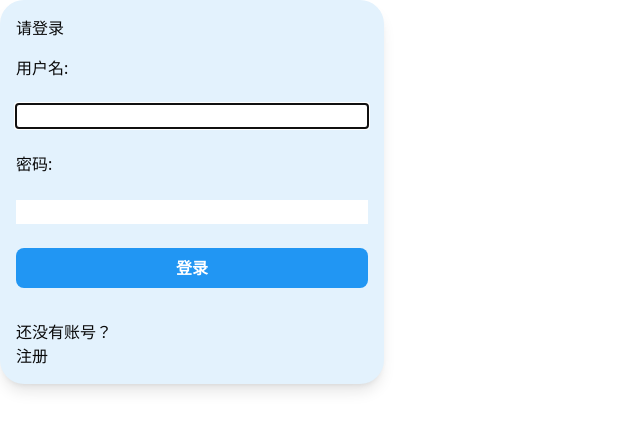
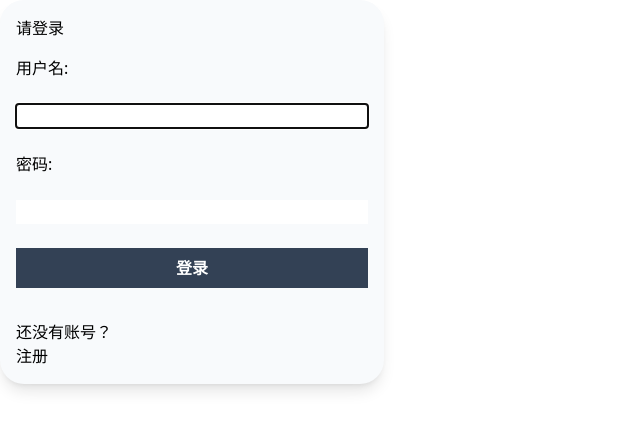
Before and after one commit to Miracle-Shen/BlackHouse, a React app in the folder frontend/: page /login in a window 1280 px wide. Shown: the top 430 px of the page, without its empty margins (0-640 px from the left). Built offline with nearby package versions, Linux system fonts and the light colour scheme; the HTML template or start-up script is replaced by a standard one.

Commit message:
feat: update function

```diff
--- a/frontend/src/context/AuthProvider.tsx
+++ b/frontend/src/context/AuthProvider.tsx
@@ -3,7 +3,7 @@ import { createContext, useEffect, useState } from "react";
 const AuthContext = createContext({});
 
 export const AuthProvider = ({ children }) => {
-    const [auth, setAuth] = useState(() => {
+/*     const [auth, setAuth] = useState(() => {
         const storeAuth = localStorage.getItem('auth');
         return storeAuth ? JSON.parse(storeAuth) : {};
     });
@@ -29,8 +29,8 @@ export const AuthProvider = ({ children }) => {
         if(sessionCookie) {
             setAuth(prev => ({ ...prev, accessToken: sessionCookie }));
         }
-    }, [auth]);
-
+    }, [auth]); */
+    const [auth, setAuth] = useState({});
     return (
         <AuthContext.Provider value={{ auth, setAuth }}>
             {children}
--- a/frontend/src/hooks/useRefreshToken.tsx
+++ b/frontend/src/hooks/useRefreshToken.tsx
@@ -24,7 +24,7 @@ const useRefreshToken = () => {
         }));
 
         return response.data.accessToken;
-    }, []); // setAuth 是稳定的，不会变化
+    }, []);
     return refresh;
 };
 
--- a/frontend/src/index.css
+++ b/frontend/src/index.css
@@ -6,28 +6,29 @@
 
 /* Custom component styles that can't be replaced by Tailwind */
 .App {
-  @apply flex flex-col justify-center items-center min-h-screen p-4 sm:p-2 bg-primary-50;
+  @apply flex flex-col justify-center items-center min-h-screen p-4 sm:p-2 bg-slate-50;
 }
 .custom-scrollbar::-webkit-scrollbar-thumb:hover {
-  background: #7878a3;
+  @apply bg-slate-500;
 }
 .common-container {
   @apply flex flex-col flex-1 items-center gap-10 overflow-scroll py-10 px-5 md:px-8 lg:p-14 custom-scrollbar;
 }
 
 section {
-  @apply w-full max-w-sm min-h-96 flex flex-col justify-start p-4 bg-primary-50 rounded-2xl shadow-lg hover:shadow-xl transition-shadow duration-200;
+  @apply w-full max-w-sm min-h-96 flex flex-col justify-start p-4 bg-slate-50 rounded-2xl shadow-lg hover:shadow-xl transition-shadow duration-200;
 }
 
 button {
-  @apply bg-primary-500 text-white font-semibold py-2 px-4 rounded-lg hover:bg-primary-600 transition-colors duration-200;
+  @apply bg-slate-700 text-white font-semibold py-2 px-4 rounded-lg hover:bg-slate-800 transition-colors duration-200;
 }
+
 form {
   @apply flex flex-col justify-evenly flex-grow pb-4 gap-2;
 }
 
 .instructions {
-  @apply text-xs rounded-lg bg-black text-white p-2 relative -bottom-2.5 flex items-center gap-1;
+  @apply text-xs rounded-lg bg-slate-800 text-white p-2 relative -bottom-2.5 flex items-center gap-1;
 }
 
 .instructions > svg {
@@ -100,70 +101,7 @@ form {
   }
 }
 
-@layer base {
-  :root {
-    --background: 0 0% 100%;
-    --foreground: 0 0% 3.9%;
-    --card: 0 0% 100%;
-    --card-foreground: 0 0% 3.9%;
-    --popover: 0 0% 100%;
-    --popover-foreground: 0 0% 3.9%;
-    --primary: 0 0% 9%;
-    --primary-foreground: 0 0% 98%;
-    --secondary: 0 0% 96.1%;
-    --secondary-foreground: 0 0% 9%;
-    --muted: 0 0% 96.1%;
-    --muted-foreground: 0 0% 45.1%;
-    --accent: 0 0% 96.1%;
-    --accent-foreground: 0 0% 9%;
-    --destructive: 0 84.2% 60.2%;
-    --destructive-foreground: 0 0% 98%;
-    --border: 0 0% 89.8%;
-    --input: 0 0% 89.8%;
-    --ring: 0 0% 3.9%;
-    --chart-1: 12 76% 61%;
-    --chart-2: 173 58% 39%;
-    --chart-3: 197 37% 24%;
-    --chart-4: 43 74% 66%;
-    --chart-5: 27 87% 67%;
-    --radius: 0.5rem;
-  }
-  .dark {
-    --background: 0 0% 3.9%;
-    --foreground: 0 0% 98%;
-    --card: 0 0% 3.9%;
-    --card-foreground: 0 0% 98%;
-    --popover: 0 0% 3.9%;
-    --popover-foreground: 0 0% 98%;
-    --primary: 0 0% 98%;
-    --primary-foreground: 0 0% 9%;
-    --secondary: 0 0% 14.9%;
-    --secondary-foreground: 0 0% 98%;
-    --muted: 0 0% 14.9%;
-    --muted-foreground: 0 0% 63.9%;
-    --accent: 0 0% 14.9%;
-    --accent-foreground: 0 0% 98%;
-    --destructive: 0 62.8% 30.6%;
-    --destructive-foreground: 0 0% 98%;
-    --border: 0 0% 14.9%;
-    --input: 0 0% 14.9%;
-    --ring: 0 0% 83.1%;
-    --chart-1: 220 70% 50%;
-    --chart-2: 160 60% 45%;
-    --chart-3: 30 80% 55%;
-    --chart-4: 280 65% 60%;
-    --chart-5: 340 75% 55%;
-  }
-}
 
-@layer base {
-  * {
-    @apply border-border;
-  }
-  body {
-    @apply bg-background text-foreground;
-  }
-}
 
 
 
@@ -175,17 +113,17 @@ form {
   }
 
   .post_details-card {
-    @apply bg-primary-50  w-full max-w-5xl rounded-[30px] flex-col flex xl:flex-row border  xl:rounded-l-[24px];
+    @apply bg-white w-full max-w-5xl rounded-[30px] flex-col flex xl:flex-row border border-gray-200 xl:rounded-l-[24px];
   }
 
   .post_details-img {
-    @apply h-80 lg:h-[480px] xl:w-[48%] rounded-t-[30px] xl:rounded-l-[24px] xl:rounded-tr-none object-cover p-5 bg-primary-500;
+    @apply h-80 lg:h-[480px] xl:w-[48%] rounded-t-[30px] xl:rounded-l-[24px] xl:rounded-tr-none object-cover p-5 bg-gray-100;
   }
 
   .post_details-info {
-    @apply bg-primary-50 flex flex-col gap-5 lg:gap-7 flex-1 items-start p-8 rounded-[30px];
+    @apply bg-white flex flex-col gap-5 lg:gap-7 flex-1 items-start p-8 rounded-[30px];
   }
 
   .post_details-delete_btn {
-    @apply p-0 flex gap-3   ;
+    @apply p-0 flex gap-3;
   }
--- a/frontend/src/lib/appwrite/api.ts
+++ b/frontend/src/lib/appwrite/api.ts
@@ -137,7 +137,7 @@ export async function createPost(post: INewPost) {
     }
 
     // Convert tags into array
-    const tags = post.tags?.replace(/ /g, "").split(",") || [];
+    //const tags = post.tags?.replace(/ /g, "").split(",") || [];
 
     // Create post
     const newPost = await databases.createDocument(
@@ -147,7 +147,7 @@ export async function createPost(post: INewPost) {
       {
         userId: post.userId,
         caption: post.caption,
-        avatarUrl: fileUrl,
+        imageUrl: fileUrl,
         imageId: uploadedFile.$id,
         title: post.title,
       }
--- a/frontend/src/pages/FeedPage.tsx
+++ b/frontend/src/pages/FeedPage.tsx
@@ -1,6 +1,6 @@
 import { FeedStream } from '@/components/Feed'
 import PostCard from '@/components/PostCard';
-import { useGetCurrentUser, useGetRecentPosts } from '@/lib/react-query/queries';
+import {  useGetRecentPosts } from '@/lib/react-query/queries';
 
 
 
--- a/frontend/src/pages/Login.tsx
+++ b/frontend/src/pages/Login.tsx
@@ -1,6 +1,6 @@
 import { useRef, useState, useEffect, useContext } from 'react';
 import AuthContext from '../context/AuthProvider';
-import { Link, useNavigate, useLocation } from 'react-router-dom';
+import { Link, useNavigate } from 'react-router-dom';
 
 import axios from '../api/axios';
 const LOGIN_URL = '/auth';
@@ -15,8 +15,6 @@ const Login = () => {
     const [errMsg, setErrMsg] = useState('');
     const [success, setSuccess] = useState(false);
     const navigate = useNavigate();
-    const location = useLocation();
-    const from = location.state?.from || '/';
     useEffect(() => {
         userRef.current.focus(); // 自动聚焦用户名输入框
     }, [])
@@ -42,11 +40,12 @@ const Login = () => {
 
             const accessToken = response?.data?.accessToken;
             const userId = response?.data?.userId;
-            setAuth({ user, userId, accessToken });
+            const id = response?.data?.id;
+            setAuth({ id, userId, accessToken });
             setUser('');
             setPwd('');
             setSuccess(true);
-            navigate(from, { replace: true });
+            navigate('/Mine', { replace: true });
         } catch (err) {
             if (!err?.response) {
                 setErrMsg('无服务器响应');
--- a/frontend/src/pages/Mine.tsx
+++ b/frontend/src/pages/Mine.tsx
@@ -5,12 +5,12 @@ import useAuth from "../hooks/useAuth";
 import User from "../components/User";
 
 const Mine = () => {
-   const { auth } = useAuth();
    const navigate = useNavigate();
    const location = useLocation();
    const [users, setUsers] = useState([]);
    const [isLoading, setIsLoading] = useState(true);
    const axiosPrivate = useAxiosPrivate();
+   const { setAuth } = useAuth();
    useEffect(() => {
       console.log("%c[Mine render]", "color:orange;font-weight:bold;");
 
@@ -34,7 +34,8 @@ const Mine = () => {
                if (error.response?.status === 401 || error.response?.status === 403) {
                   navigate("/login", { state: { from: location.pathname }, replace: true });
                }
-               else if(error.response?.status === 500){
+               else {
+                  navigate("/login", { state: { from: location.pathname }, replace: true });
                    console.error("网络不好，请稍后！");
                }
             }
@@ -42,7 +43,7 @@ const Mine = () => {
             setIsLoading(false);
          }
       };
-      console.log("Mine.fetchUser start", new Error().stack.split("\n").slice(1,5));
+      //console.log("Mine.fetchUser start", new Error().stack.split("\n").slice(1,5));
       fetchUsers();
       return ()=>{
          isIgnore = true;
@@ -59,7 +60,7 @@ const Mine = () => {
         ) : (
             <>
             {users? (
-                  <User users={users} />
+                  <User users={users} setAuth={setAuth} />
                ) : (
                <div>加载用户信息中...</div>
             )}
--- a/frontend/src/pages/PostDetails.tsx
+++ b/frontend/src/pages/PostDetails.tsx
@@ -1,8 +1,6 @@
 import { useParams, Link, useNavigate } from "react-router-dom";
 
 import { Button } from "@/components/ui/button";
-// import { Loader } from "@/components/shared";
-// import { GridPostList, PostStats } from "@/components/shared";
 
 import {
   useGetPostById,
@@ -19,7 +17,8 @@ const PostDetails = () => {
   const { id } = useParams();
   const { auth } = useContext(AuthContext);
   const userId = auth.userId;
-
+/*   const avatarUrl = auth.avatarUrl;
+  const userName = auth.userName; */
   const { data: post, isLoading } = useGetPostById(id);
   const { data: userPosts, isLoading: isUserPostLoading } = useGetUserPosts(
     post?.userId
@@ -57,7 +56,7 @@ const PostDetails = () => {
       ) : (
         <div className="post_details-card">
           <img
-            src={post?.imageUrl}
+            src={post.imageUrl || "./icons/profile-placeholder.svg"}
             alt="imageUrl"
             className="post_details-img"
           />
```
Also changed, not shown: frontend/src/components/User.tsx (+14 -71 lines).
